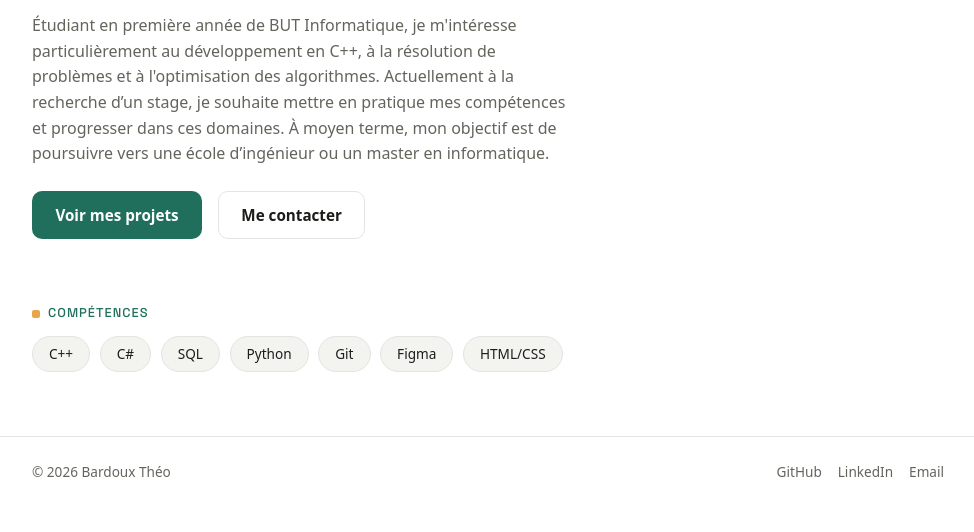
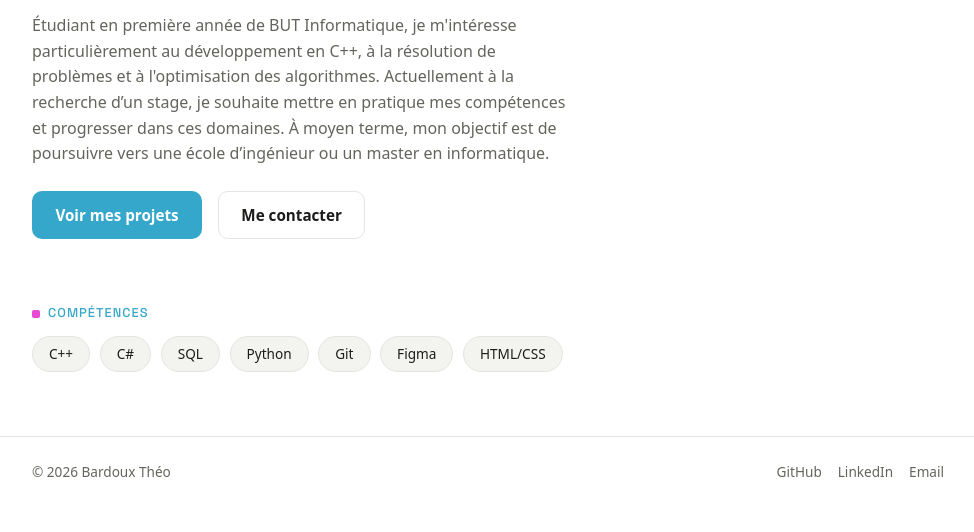
Before and after one commit to KolaghanMK1/portfolio, a plain HTML site: page index.html in a window 1280 px wide. Shown: the part 268-800 px from the top of the page, without its empty margins (152-1126 px from the left). Drawn offline with Linux system fonts and the light colour scheme.

Commit message:
#	modified:   about.css #	modified:   contact.css #	modified:   index.css #	modified:   project.css #

```diff
--- a/about.css
+++ b/about.css
@@ -5,8 +5,8 @@
     --bg-soft: #f3f4ef;
     --ink: #1c1d1b;
     --ink-muted: #63655d;
-    --accent: #1f6f5c;
-    --accent-soft: #e8a64a;
+    --accent: #35a7ca;
+    --accent-soft: #e84ad3;
     --border: #e4e5e0;
     --radius: 10px;
     --max-width: 960px;
--- a/contact.css
+++ b/contact.css
@@ -5,8 +5,8 @@
     --bg-soft: #f3f4ef;
     --ink: #1c1d1b;
     --ink-muted: #63655d;
-    --accent: #1f6f5c;
-    --accent-soft: #e8a64a;
+    --accent: #35a7ca;
+    --accent-soft: #e84ad3;
     --border: #e4e5e0;
     --radius: 10px;
     --max-width: 960px;
--- a/index.css
+++ b/index.css
@@ -5,8 +5,8 @@
     --bg-soft: #f3f4ef;
     --ink: #1c1d1b;
     --ink-muted: #63655d;
-    --accent: #1f6f5c;
-    --accent-soft: #e8a64a;
+    --accent: #35a7ca;
+    --accent-soft: #e84ad3;
     --border: #e4e5e0;
     --radius: 10px;
     --max-width: 960px;
--- a/project.css
+++ b/project.css
@@ -5,8 +5,8 @@
     --bg-soft: #f3f4ef;
     --ink: #1c1d1b;
     --ink-muted: #63655d;
-    --accent: #1f6f5c;
-    --accent-soft: #e8a64a;
+    --accent: #35a7ca;
+    --accent-soft: #e84ad3;
     --border: #e4e5e0;
     --radius: 10px;
     --max-width: 960px;
```
